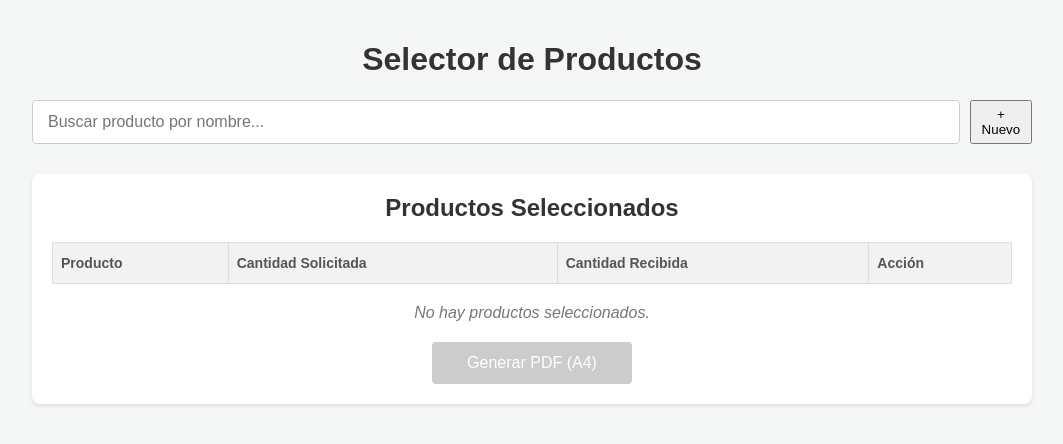
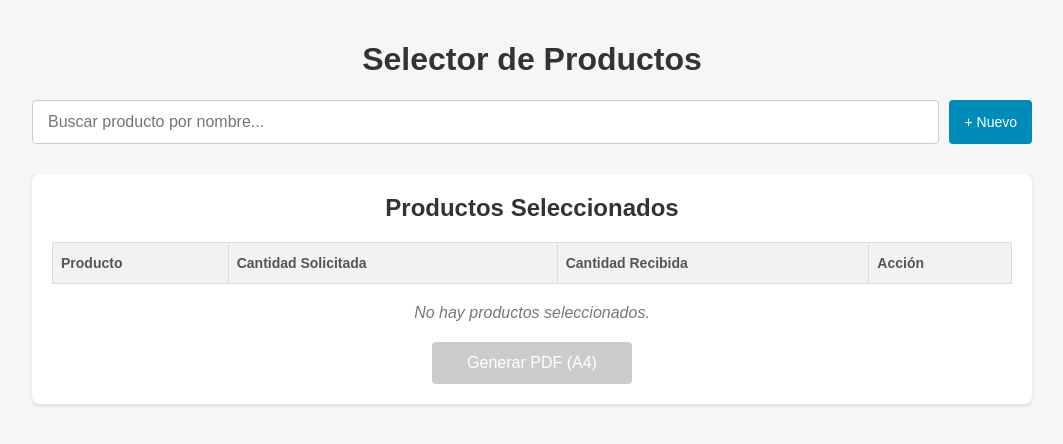
Before and after one commit to NelSystems77/Abastecimiento, a plain HTML site: page index.html in a window 1280 px wide. Shown: the whole page, without its empty margins (108-1171 px from the left). Drawn offline with nearby package versions, Linux system fonts and the light colour scheme.

Commit message:
Add secondary button styles to style.css

```diff
--- a/style.css
+++ b/style.css
@@ -159,6 +159,21 @@ th {
 .btn-primary:not(:disabled):hover {
     background-color: #45a049;
 }
+/* Botón para añadir producto nuevo */
+.btn-secondary {
+    background-color: #008CBA;
+    color: white;
+    border: none;
+    padding: 0 15px;
+    border-radius: 4px;
+    cursor: pointer;
+    font-size: 14px;
+    white-space: nowrap;
+}
+
+.btn-secondary:hover {
+    background-color: #007399;
+}
 
 /* Media Query para pantallas pequeñas */
 @media screen and (max-width: 600px) {
```
